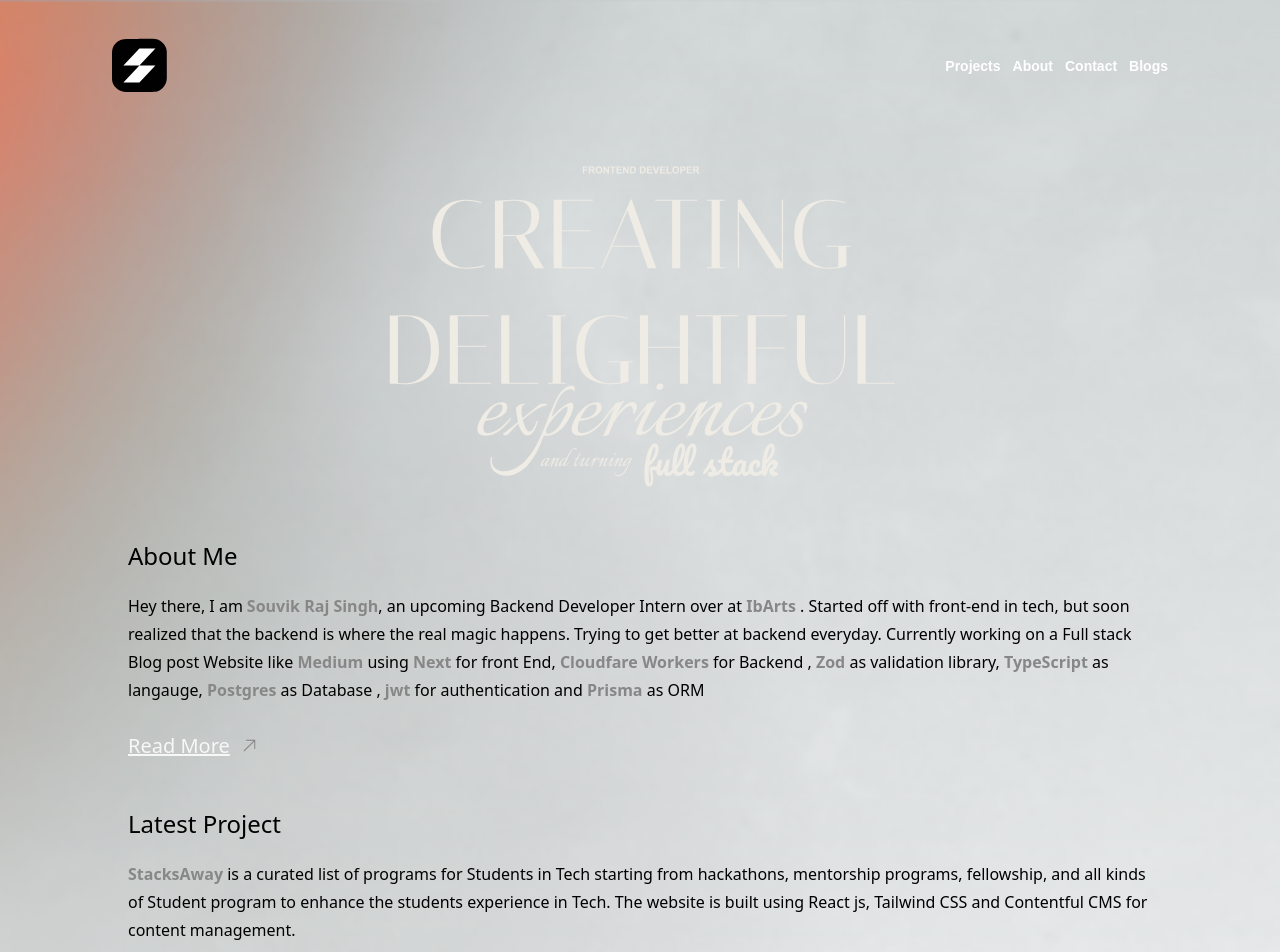
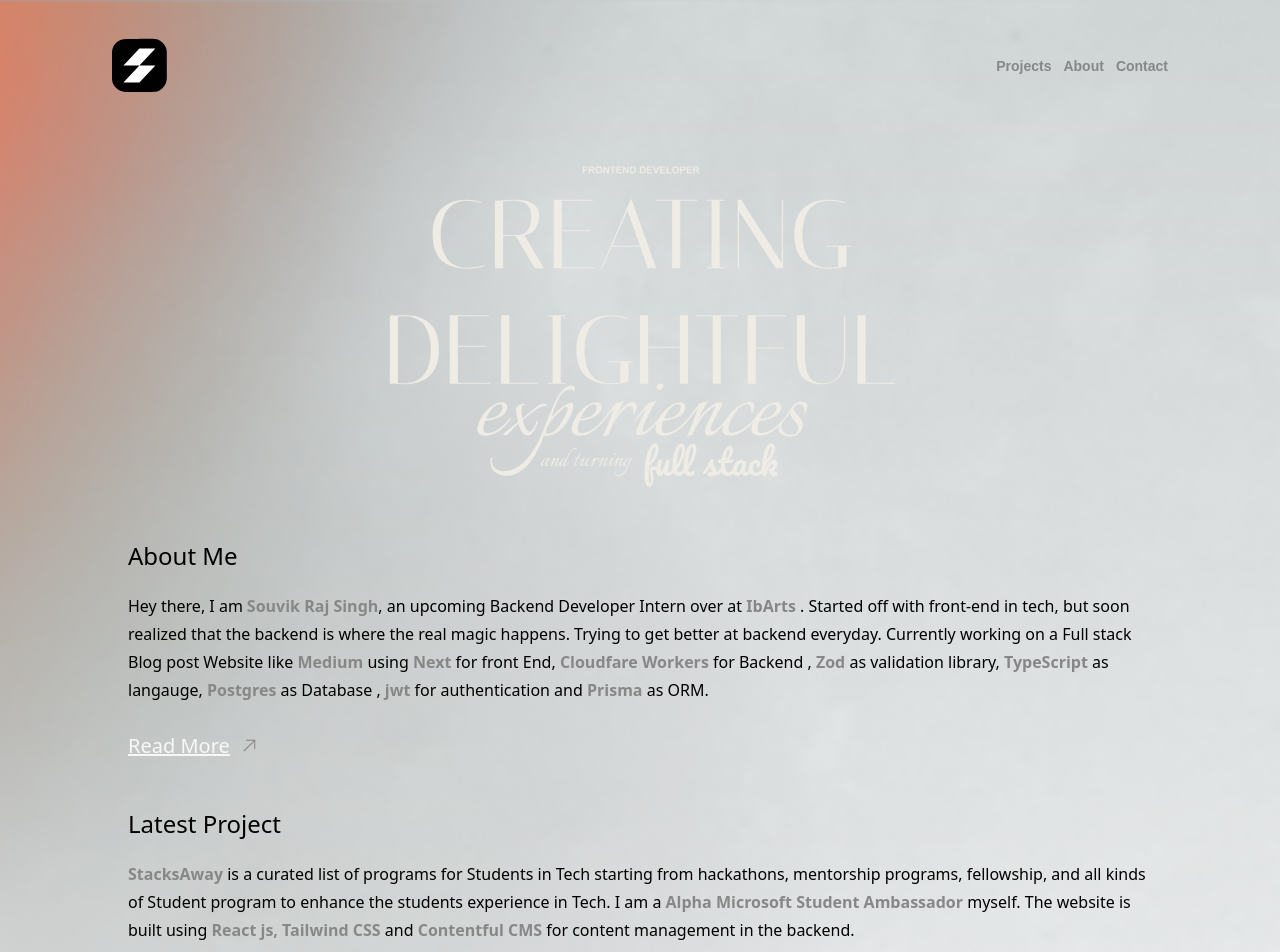
Before and after one commit to souvikrajsingh/new-portfolio, a Next.js app: page / in a window 1280 px wide. Shown: the top 952 px of the page. Built offline with nearby package versions, Linux system fonts and the light colour scheme.

Commit message:
final-changes

```diff
--- a/src/app/layout.js
+++ b/src/app/layout.js
@@ -5,7 +5,7 @@ const inter = Inter({ subsets: ["latin"] });
 
 export const metadata = {
   title: "Souvik | Portfolio",
-  description: "Generated by create next app",
+  description: "Souvik Raj Singh is a Full Stack Developer based in India. Here you can find his projects, blogs, and contact information. Check out StacksAway his latest project!",
 };
 
 export default function RootLayout({ children }) {
--- a/src/app/projects/page.jsx
+++ b/src/app/projects/page.jsx
@@ -42,12 +42,12 @@ export default function page() {
           </p>
           <p>
             Meanwhile check out these two proeject, latest being{" "}
-            <span className="text-light-gray font-semibold "> StacksAway</span>
+            <span className="text-light-gray font-semibold "> StacksAway</span>.
           </p>
         </div>
       </div>
 
-      <div className="flex justify-center mr-96 flex-col md:flex-row ">
+      <div className="flex justify-center mr-96 flex-col font-cabinG md:flex-row ">
         <div className="h-[30rem] w-full flex items-center justify-center mr-[30rem]  ml-[12rem] md:mx-[10rem] lg:ml-[50rem]">
           <PinContainer
             title="weather-app-bbit.vercel.app"
--- a/src/components/Header/Navbar.jsx
+++ b/src/components/Header/Navbar.jsx
@@ -1,44 +1,45 @@
-import React from "react";
+"use client";
+import React, { use } from "react";
 import Link from "next/link";
+import { usePathname } from "next/navigation";
 import { LogoSimple } from "../SVGs/LogoSimple";
 
+const navLinks = [
+  { href: "/projects", label: "Projects" },
+  { href: "/about", label: "About" },
+  { href: "/contact", label: "Contact" },
+  // { href: "/blogs", label: "Blogs" },
+];
+
 const Navbar = () => {
+  const pathname = usePathname();
+
   return (
-    <>
     <div className="flex justify-between gap-x-20 px-5 xl:px-28 2xl:px-96 pt-8 font-semibold font-cabinG z-10">
       <div className="text-left">
-          <Link aria-label="Back to Home" href="/">
+        <Link href="/" aria-label="Back to Home">
           <LogoSimple />
         </Link>
       </div>
-        <div className=" hidden md:flex font-cabinG pt-6 2xl:pt-8 text-xs 2xl:text-sm">
+      <div className="hidden md:flex font-cabinG font-semibold pt-6 2xl:pt-8 text-xs 2xl:text-sm">
         <nav>
-            <ul className="flex gap-x-3 2xl:gap-x-5 text-white">
-              <li>
-                <a href="/projects" className=" hover:text-gradient ">
-                  Projects
-                </a>
+          <ul className="flex  gap-x-3 2xl:gap-x-5 text-light-gray">
+            {navLinks.map((link) => (
+              <li key={link.href}>
+                <Link href={link.href}>
+                  <div className="flex flex-col items-center">
+                    {link.label}
+                    {pathname === link.href && (
+                      <span className="inline-block h-1 w-1 mt-2 rounded-full bg-yellow-500"></span>
+                    )}
+                  </div>
+                </Link>
               </li>
-              <li>
-                <a href="/about" className=" hover:text-gradient ">
-                  About
-                </a>
-              </li>
-              <li>
-                <a href="/contact" className=" hover:text-gradient ">
-                  Contact
-                </a>
-              </li>
-              <li>
-                <a href="/blogs" className=" hover:text-gradient ">
-                  Blogs
-                </a>
-              </li>
+            ))}
           </ul>
         </nav>
       </div>
     </div>
-    </>
   );
 };
 
--- a/src/components/Hero/HeroSection.jsx
+++ b/src/components/Hero/HeroSection.jsx
@@ -52,7 +52,7 @@ export default function HeroSection() {
             <span className="text-light-gray font-semibold "> jwt</span> for
             authentication and
             <span className="text-light-gray font-semibold "> Prisma </span> as
-            ORM
+            ORM.
           </p>
         </div>
         <div className="flex flex-row">
@@ -82,9 +82,20 @@ export default function HeroSection() {
             <span className="text-light-gray font-semibold">StacksAway</span> is
             a curated list of programs for Students in Tech starting from
             hackathons, mentorship programs, fellowship, and all kinds of
-            Student program to enhance the students experience in Tech. The
-            website is built using React js, Tailwind CSS and Contentful CMS for
-            content management.
+            Student program to enhance the students experience in Tech. I am a{" "}
+            <span className="text-light-gray font-semibold">
+              Alpha Microsoft Student Ambassador
+            </span>{" "}
+            myself. The website is built using{" "}
+            <span className="text-light-gray font-semibold ">React js, </span>
+            <span className="text-light-gray font-semibold ">
+              Tailwind CSS
+            </span>{" "}
+            and{" "}
+            <span className="text-light-gray font-semibold ">
+              Contentful CMS{" "}
+            </span>{" "}
+            for content management in the backend.
           </p>
         </div>
       </div>
@@ -92,14 +103,14 @@ export default function HeroSection() {
         <CardBody className="bg-gray-50 relative group/card  dark:hover:shadow-2xl dark:hover:shadow-emerald-500/[0.1] dark:bg-black dark:border-white/[0.2] border-black/[0.1] w-auto sm:w-[30rem] h-auto rounded-xl p-6 border  ">
           <CardItem
             translateZ="50"
-            className="text-xl font-bold text-neutral-600 dark:text-white"
+            className="text-xl font-semibold text-neutral-600 dark:text-white font-cabinG"
           >
             StacksAway
           </CardItem>
           <CardItem
             as="p"
             translateZ="60"
-            className="text-neutral-500 text-sm max-w-sm mt-2 dark:text-neutral-300"
+            className="text-neutral-500 text-sm max-w-sm mt-2 font-cabinG dark:text-neutral-300"
           >
             Curated list of programs for Students in Tech
           </CardItem>
@@ -123,7 +134,7 @@ export default function HeroSection() {
               translateX={-40}
               as={Link}
               href="https://www.stacksaway.tech/"
-              className="px-4 py-2 rounded-xl text-xs font-normal dark:text-white"
+              className="px-4 py-2 rounded-xl text-xs font-normal font-cabinG font-semibold dark:text-white"
             >
               Try now →
             </CardItem>
```
Lines whose indentation alone changed are shown as unchanged.
